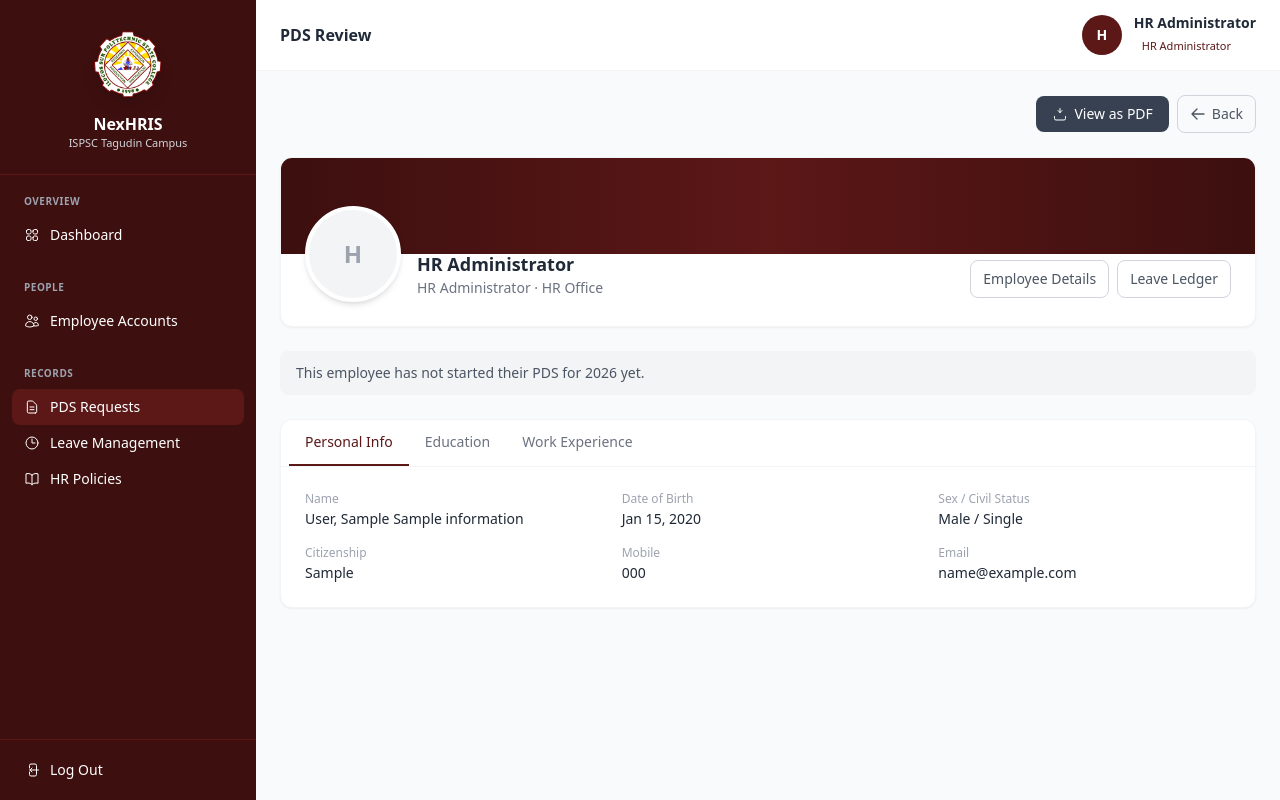
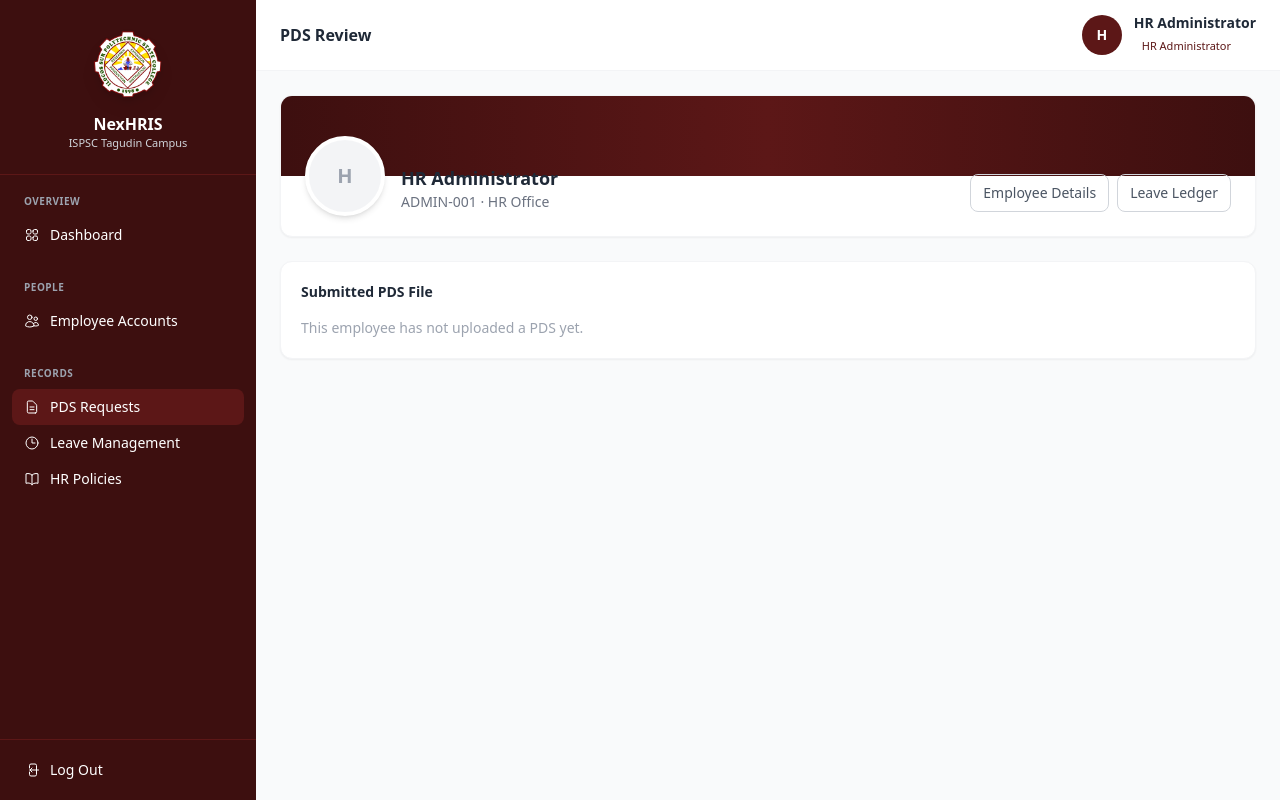
Before and after one commit to edrfjk/nexhris, a Laravel app: page /admin/pds/1 in a window 1280 px wide. Run offline with Laravel 12, Linux system fonts and the light colour scheme; a user stored in the database is signed in; data comes from the database, SQL or seed files in the repository; tables that the repository leaves empty hold one stand-in row (values such as "Sample post"); style sheets or scripts are compiled from the project's sources; some libraries are stand-ins or nearby versions.

Commit message:
Fixing Admin PDS View

```diff
--- a/app/Http/Controllers/Admin/PdsReviewController.php
+++ b/app/Http/Controllers/Admin/PdsReviewController.php
@@ -6,14 +6,13 @@ use App\Http\Controllers\Controller;
 use App\Models\PdsSubmission;
 use App\Models\PdsTemplate;
 use App\Models\User;
-use App\Services\PdsPdfExportService;
+use App\Services\ExcelToPdfConverter;
 use Illuminate\Http\Request;
 use Illuminate\Support\Facades\Auth;
-use Illuminate\Support\Facades\Log;
+use Illuminate\Support\Facades\Storage;
 
 class PdsReviewController extends Controller
 {
-
     public function index(Request $request)
     {
         $year = $request->input('year', now()->year);
@@ -24,16 +23,14 @@ class PdsReviewController extends Controller
             ->when($request->search, function ($query, $search) {
                 $query->where(function ($q) use ($search) {
                     $q->where('name', 'like', "%{$search}%")
-                    ->orWhere('employee_number', 'like', "%{$search}%");
+                      ->orWhere('employee_number', 'like', "%{$search}%");
                 });
             })
             ->when($request->status, function ($query, $status) use ($year) {
                 if ($status === 'not_started') {
-                    // True "not started" = no submission row for this year at all,
-                    // OR a row that explicitly still says not_started.
                     $query->where(function ($q) use ($year) {
                         $q->whereDoesntHave('pdsSubmissions', fn ($sub) => $sub->where('applicable_year', $year))
-                        ->orWhereHas('pdsSubmissions', fn ($sub) => $sub->where('applicable_year', $year)->where('status', 'not_started'));
+                          ->orWhereHas('pdsSubmissions', fn ($sub) => $sub->where('applicable_year', $year)->where('status', 'not_started'));
                     });
                 } else {
                     $query->whereHas('pdsSubmissions', fn ($sub) => $sub->where('applicable_year', $year)->where('status', $status));
@@ -50,8 +47,6 @@ class PdsReviewController extends Controller
             ->groupBy('status')
             ->pluck('total', 'status');
 
-        // Template management data — surfaced inside this same page instead of
-        // a separate "PDS Templates" screen.
         $templates = PdsTemplate::with('uploader')->latest()->get();
         $activeTemplate = $templates->firstWhere('is_active', true);
 
@@ -60,17 +55,8 @@ class PdsReviewController extends Controller
         ));
     }
 
-
-
     public function show(User $employee)
     {
-        $employee->load([
-            'pdsPersonalInformation', 'pdsFamilyBackground', 'pdsChildren',
-            'pdsEducationalBackgrounds', 'pdsCivilServiceEligibilities',
-            'pdsWorkExperiences', 'pdsVoluntaryWorks', 'pdsTrainings',
-            'pdsOtherInformation', 'pdsQuestionnaire', 'pdsReferences', 'pdsDeclaration',
-        ]);
-
         $submission = PdsSubmission::where('user_id', $employee->id)
             ->where('applicable_year', now()->year)
             ->first();
@@ -114,26 +100,24 @@ class PdsReviewController extends Controller
         return redirect()->route('admin.pds.index')->with('success', "{$employee->name}'s PDS was returned for revision.");
     }
 
-    public function download(User $employee, PdsPdfExportService $pdfExport)
+    public function download(User $employee, ExcelToPdfConverter $converter)
     {
-        $employee->load([
-            'pdsPersonalInformation', 'pdsFamilyBackground', 'pdsChildren',
-            'pdsEducationalBackgrounds', 'pdsCivilServiceEligibilities',
-            'pdsWorkExperiences', 'pdsVoluntaryWorks', 'pdsTrainings',
-            'pdsOtherInformation', 'pdsQuestionnaire', 'pdsReferences', 'pdsDeclaration',
-        ]);
+        $submission = PdsSubmission::where('user_id', $employee->id)
+            ->where('applicable_year', now()->year)
+            ->first();
 
-        $baseName = 'PDS_' . preg_replace('/[^A-Za-z0-9_]/', '_', $employee->name) . '_' . now()->format('Ymd_His');
+        if (!$submission || !$submission->file_path) {
+            return back()->with('error', "{$employee->name} hasn't uploaded a PDS yet.");
+        }
 
         try {
-            return response($pdfExport->render($employee), 200, [
-                'Content-Type' => 'application/pdf',
-                'Content-Disposition' => "inline; filename=\"{$baseName}.pdf\"",
+            $pdfPath = $converter->convert(Storage::disk('public')->path($submission->file_path));
+
+            return response()->file($pdfPath, [
+                'Content-Disposition' => 'inline; filename="PDS_' . preg_replace('/[^A-Za-z0-9_]/', '_', $employee->name) . '.pdf"',
             ]);
         } catch (\Throwable $e) {
-            Log::error('PDS PDF generation failed (admin view) for user ' . $employee->id . ': ' . $e->getMessage());
-
-            return back()->with('error', "This employee's PDS PDF could not be generated. Please try again or check the error log.");
+            return back()->with('error', $e->getMessage());
         }
     }
 }
--- a/resources/views/admin/pds/show.blade.php
+++ b/resources/views/admin/pds/show.blade.php
@@ -2,42 +2,28 @@
 @section('title', "PDS Review — {$employee->name}")
 
 @section('content')
-<x-page-header title="PDS Review">
-    <x-slot:actions>
-        <a href="{{ route('admin.pds.download', $employee) }}" target="_blank"
-           class="inline-flex items-center gap-1.5 bg-gray-700 text-white px-4 py-2 rounded-lg text-sm font-medium hover:bg-gray-800 transition">
-            <svg class="w-4 h-4" fill="none" viewBox="0 0 24 24" stroke="currentColor"><path stroke-linecap="round" stroke-linejoin="round" stroke-width="1.5" d="M12 9.75L12 3.75m0 6l3-3m-3 3l-3-3M3.75 15.75v3a2.25 2.25 0 002.25 2.25h12a2.25 2.25 0 002.25-2.25v-3"/></svg>
-            View as PDF
-        </a>
-        <a href="{{ route('admin.pds.index') }}"
-           class="inline-flex items-center gap-1.5 text-sm text-gray-600 border border-gray-300 rounded-lg px-3 py-2 hover:bg-gray-50 transition">
-            <svg class="w-4 h-4" fill="none" viewBox="0 0 24 24" stroke="currentColor"><path stroke-linecap="round" stroke-linejoin="round" stroke-width="2" d="M10.5 19.5L3 12m0 0l7.5-7.5M3 12h18"/></svg>
-            Back
-        </a>
-    </x-slot:actions>
-</x-page-header>
+<x-page-header title="PDS Review" />
 
-<div x-data="{ tab: 'personal' }">
+<div x-data>
 
-    <!-- Profile banner -->
-    <!-- Profile header banner -->
+    <!-- Profile banner (unchanged) -->
     <div class="bg-white rounded-xl shadow-sm border border-gray-100 overflow-hidden mb-6">
-        <div class="h-24 bg-gradient-to-r from-maroon-900 via-maroon-800 to-maroon-900"></div>
-        <div class="px-6 pb-6">
-            <div class="flex flex-col sm:flex-row sm:items-end sm:justify-between gap-4 -mt-12">
+        <div class="h-20 bg-gradient-to-r from-maroon-900 via-maroon-800 to-maroon-900"></div>
+        <div class="px-6 pb-5">
+            <div class="flex flex-col sm:flex-row sm:items-end sm:justify-between gap-4 -mt-10">
                 <div class="flex items-end gap-4">
-                    <div class="w-24 h-24 rounded-full border-4 border-white bg-gray-100 overflow-hidden shadow-md flex-shrink-0">
+                    <div class="w-20 h-20 rounded-full border-4 border-white bg-gray-100 overflow-hidden shadow-md flex-shrink-0">
                         @if ($employee->profile_photo_path)
                             <img src="{{ asset('storage/' . $employee->profile_photo_path) }}" class="w-full h-full object-cover">
                         @else
-                            <div class="w-full h-full flex items-center justify-center text-2xl font-bold text-gray-400">
+                            <div class="w-full h-full flex items-center justify-center text-xl font-bold text-gray-400">
                                 {{ strtoupper(substr($employee->name, 0, 1)) }}
                             </div>
                         @endif
                     </div>
                     <div class="pb-1">
                         <h2 class="text-lg font-bold text-gray-800">{{ $employee->name }}</h2>
-                        <p class="text-sm text-gray-500">{{ $employee->position ?: 'Employee' }} · {{ $employee->department ?: 'No department' }}</p>
+                        <p class="text-sm text-gray-500">{{ $employee->employee_number }} · {{ $employee->department ?: 'No department set' }}</p>
                     </div>
                 </div>
 
@@ -59,7 +45,7 @@
         </div>
     </div>
 
-    <!-- Action card for pending review -->
+    <!-- Pending review actions -->
     @if ($submission && $submission->status === 'submitted')
         <div class="bg-yellow-50 border border-yellow-200 rounded-xl p-5 mb-6">
             <p class="text-sm text-gray-700 mb-3">This PDS is awaiting your review. Approve it, or return it with remarks for the employee to revise.</p>
@@ -67,13 +53,11 @@
                 <form method="POST" action="{{ route('admin.pds.approve', $employee) }}" onsubmit="return confirm('Approve this PDS?')">
                     @csrf
                     <button class="inline-flex items-center gap-1.5 bg-green-700 text-white px-4 py-2 rounded-lg text-sm font-medium hover:bg-green-800 transition">
-                        <svg class="w-4 h-4" fill="none" viewBox="0 0 24 24" stroke="currentColor"><path stroke-linecap="round" stroke-linejoin="round" stroke-width="2" d="M4.5 12.75l6 6 9-13.5"/></svg>
                         Approve PDS
                     </button>
                 </form>
                 <button type="button" onclick="document.getElementById('return-form').classList.toggle('hidden')"
                         class="inline-flex items-center gap-1.5 bg-red-600 text-white px-4 py-2 rounded-lg text-sm font-medium hover:bg-red-700 transition">
-                    <svg class="w-4 h-4" fill="none" viewBox="0 0 24 24" stroke="currentColor"><path stroke-linecap="round" stroke-linejoin="round" stroke-width="2" d="M9 15L3 9m0 0l6-6M3 9h12a6 6 0 010 12h-3"/></svg>
                     Return for Revision
                 </button>
             </div>
@@ -92,75 +76,36 @@
         <div class="bg-green-50 border border-green-200 text-green-800 text-sm rounded-lg px-4 py-3 mb-6">
             Approved on {{ $submission->reviewed_at->format('M d, Y') }}.
         </div>
-    @elseif (!$submission || $submission->status === 'not_started')
-        <div class="bg-gray-100 text-gray-600 text-sm rounded-lg px-4 py-3 mb-6">
-            This employee has not started their PDS for {{ now()->year }} yet.
-        </div>
     @endif
 
-    <!-- Tabs -->
-    <div class="bg-white rounded-xl shadow-sm border border-gray-100">
-        <div class="flex border-b border-gray-100 px-2 overflow-x-auto">
-            <button @click="tab = 'personal'" :class="tab === 'personal' ? 'border-maroon-800 text-maroon-800' : 'border-transparent text-gray-500 hover:text-gray-700'"
-                    class="px-4 py-3 text-sm font-medium border-b-2 transition whitespace-nowrap">Personal Info</button>
-            <button @click="tab = 'education'" :class="tab === 'education' ? 'border-maroon-800 text-maroon-800' : 'border-transparent text-gray-500 hover:text-gray-700'"
-                    class="px-4 py-3 text-sm font-medium border-b-2 transition whitespace-nowrap">Education</button>
-            <button @click="tab = 'work'" :class="tab === 'work' ? 'border-maroon-800 text-maroon-800' : 'border-transparent text-gray-500 hover:text-gray-700'"
-                    class="px-4 py-3 text-sm font-medium border-b-2 transition whitespace-nowrap">Work Experience</button>
-        </div>
+    <!-- Submission file -->
+    <div class="bg-white rounded-xl shadow-sm border border-gray-100 p-5">
+        <h3 class="font-semibold text-gray-800 text-sm mb-4">Submitted PDS File</h3>
 
-        @php $p = $employee->pdsPersonalInformation; @endphp
+        @if ($submission && $submission->file_path)
+            <div class="flex items-center gap-3 mb-4">
+                <div class="w-11 h-11 rounded-lg bg-green-50 text-green-600 flex items-center justify-center flex-shrink-0">
+                    <svg class="w-5 h-5" fill="none" viewBox="0 0 24 24" stroke="currentColor" stroke-width="1.5"><path stroke-linecap="round" stroke-linejoin="round" d="M19.5 14.25v-2.625a3.375 3.375 0 00-3.375-3.375h-1.5A1.125 1.125 0 0113.5 7.125v-1.5a3.375 3.375 0 00-3.375-3.375H8.25m0 12.75h7.5m-7.5 3H12M10.5 2.25H5.625c-.621 0-1.125.504-1.125 1.125v17.25c0 .621.504 1.125 1.125 1.125h12.75c.621 0 1.125-.504 1.125-1.125V11.25a9 9 0 00-9-9z"/></svg>
+                </div>
+                <div>
+                    <p class="font-medium text-gray-800">{{ $submission->file_original_name ?? 'PDS.xlsx' }}</p>
+                    <p class="text-xs text-gray-400">Uploaded {{ $submission->uploaded_at?->format('M d, Y g:i A') }}</p>
+                </div>
+            </div>
 
-        <div x-show="tab === 'personal'" x-cloak class="p-6">
-            <div class="grid grid-cols-1 sm:grid-cols-3 gap-x-6 gap-y-4 text-sm">
-                <div><p class="text-xs text-gray-400 mb-0.5">Name</p><p class="text-gray-800 font-medium">{{ $p->surname ?? '—' }}, {{ $p->first_name ?? '' }} {{ $p->middle_name ?? '' }}</p></div>
-                <div><p class="text-xs text-gray-400 mb-0.5">Date of Birth</p><p class="text-gray-800 font-medium">{{ optional($p->date_of_birth ?? null)->format('M d, Y') ?? '—' }}</p></div>
-                <div><p class="text-xs text-gray-400 mb-0.5">Sex / Civil Status</p><p class="text-gray-800 font-medium">{{ $p->sex ?? '—' }} / {{ $p->civil_status ?? '—' }}</p></div>
-                <div><p class="text-xs text-gray-400 mb-0.5">Citizenship</p><p class="text-gray-800 font-medium">{{ $p->citizenship ?? '—' }}</p></div>
-                <div><p class="text-xs text-gray-400 mb-0.5">Mobile</p><p class="text-gray-800 font-medium">{{ $p->mobile_no ?? '—' }}</p></div>
-                <div><p class="text-xs text-gray-400 mb-0.5">Email</p><p class="text-gray-800 font-medium">{{ $p->email_address ?? '—' }}</p></div>
+            <div class="flex items-center gap-2 flex-wrap">
+                <a href="{{ route('admin.pds.download', $employee) }}" target="_blank"
+                   class="inline-flex items-center gap-1.5 bg-gray-700 text-white px-4 py-2 rounded-lg text-sm font-medium hover:bg-gray-800 transition">
+                    View as PDF
+                </a>
+                <a href="{{ asset('storage/' . $submission->file_path) }}" download
+                   class="inline-flex items-center gap-1.5 border border-gray-300 text-gray-600 px-4 py-2 rounded-lg text-sm font-medium hover:bg-gray-50 transition">
+                    Download Excel File
+                </a>
             </div>
-        </div>
-
-        <div x-show="tab === 'education'" x-cloak>
-            <table class="w-full text-sm">
-                <thead class="bg-gray-50 text-left text-gray-500">
-                    <tr><th class="px-6 py-2.5 font-medium">Level</th><th class="px-6 py-2.5 font-medium">School</th><th class="px-6 py-2.5 font-medium">Course</th><th class="px-6 py-2.5 font-medium">Year Graduated</th></tr>
-                </thead>
-                <tbody>
-                    @forelse ($employee->pdsEducationalBackgrounds as $edu)
-                        <tr class="border-t border-gray-100">
-                            <td class="px-6 py-2.5 text-gray-700">{{ $edu->level }}</td>
-                            <td class="px-6 py-2.5 text-gray-700">{{ $edu->school_name }}</td>
-                            <td class="px-6 py-2.5 text-gray-700">{{ $edu->degree_course }}</td>
-                            <td class="px-6 py-2.5 text-gray-700">{{ $edu->year_graduated }}</td>
-                        </tr>
-                    @empty
-                        <tr><td colspan="4"><x-empty-state message="No education records." /></td></tr>
-                    @endforelse
-                </tbody>
-            </table>
-        </div>
-
-        <div x-show="tab === 'work'" x-cloak>
-            <table class="w-full text-sm">
-                <thead class="bg-gray-50 text-left text-gray-500">
-                    <tr><th class="px-6 py-2.5 font-medium">Position</th><th class="px-6 py-2.5 font-medium">Agency/Company</th><th class="px-6 py-2.5 font-medium">From</th><th class="px-6 py-2.5 font-medium">To</th></tr>
-                </thead>
-                <tbody>
-                    @forelse ($employee->pdsWorkExperiences as $work)
-                        <tr class="border-t border-gray-100">
-                            <td class="px-6 py-2.5 text-gray-700">{{ $work->position_title }}</td>
-                            <td class="px-6 py-2.5 text-gray-700">{{ $work->department_agency_office_company }}</td>
-                            <td class="px-6 py-2.5 text-gray-700">{{ $work->date_from->format('M Y') }}</td>
-                            <td class="px-6 py-2.5 text-gray-700">{{ $work->date_to ? $work->date_to->format('M Y') : 'Present' }}</td>
-                        </tr>
-                    @empty
-                        <tr><td colspan="4"><x-empty-state message="No work experience records." /></td></tr>
-                    @endforelse
-                </tbody>
-            </table>
-        </div>
+        @else
+            <p class="text-sm text-gray-400">This employee has not uploaded a PDS yet.</p>
+        @endif
     </div>
 </div>
 @endsection
```
